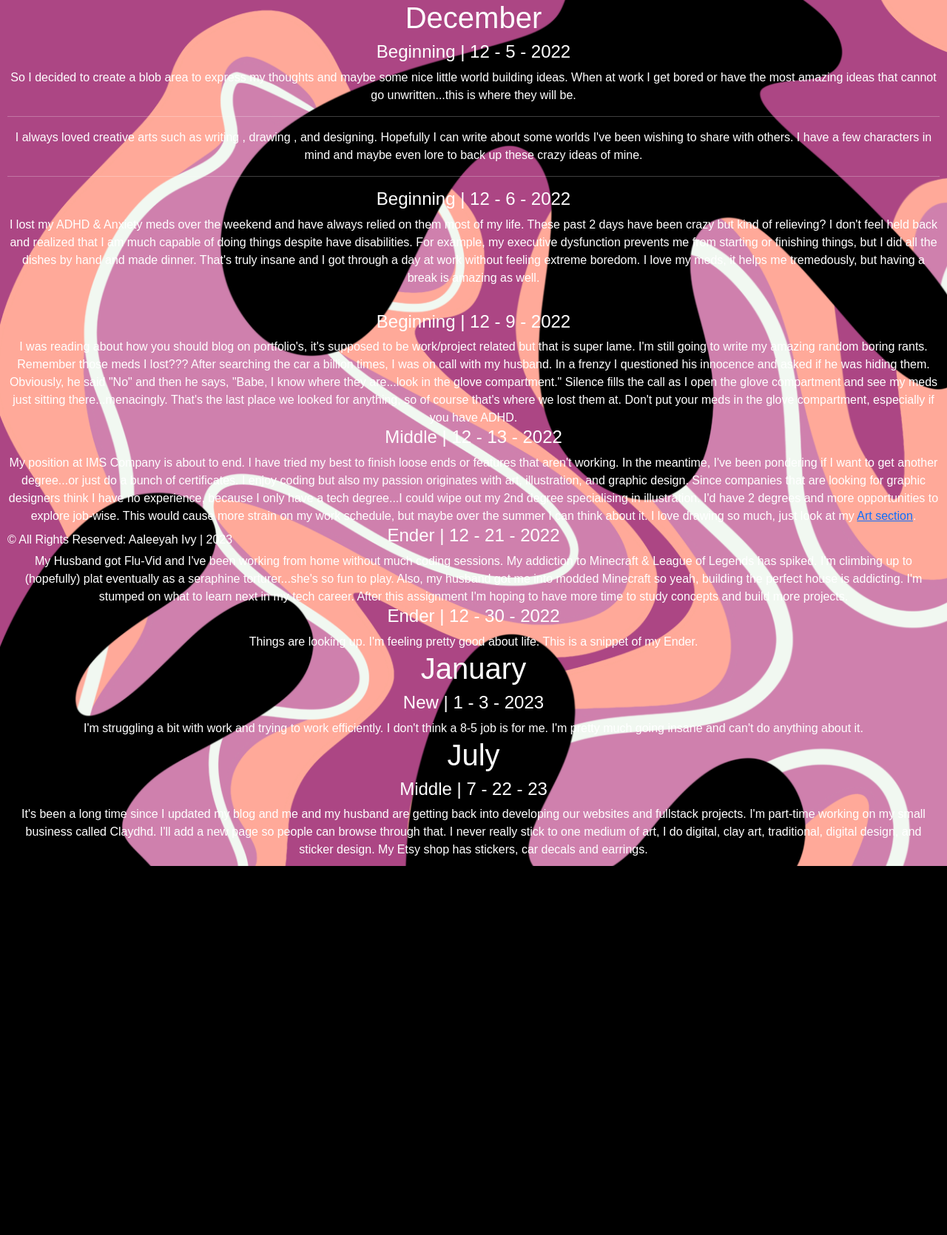
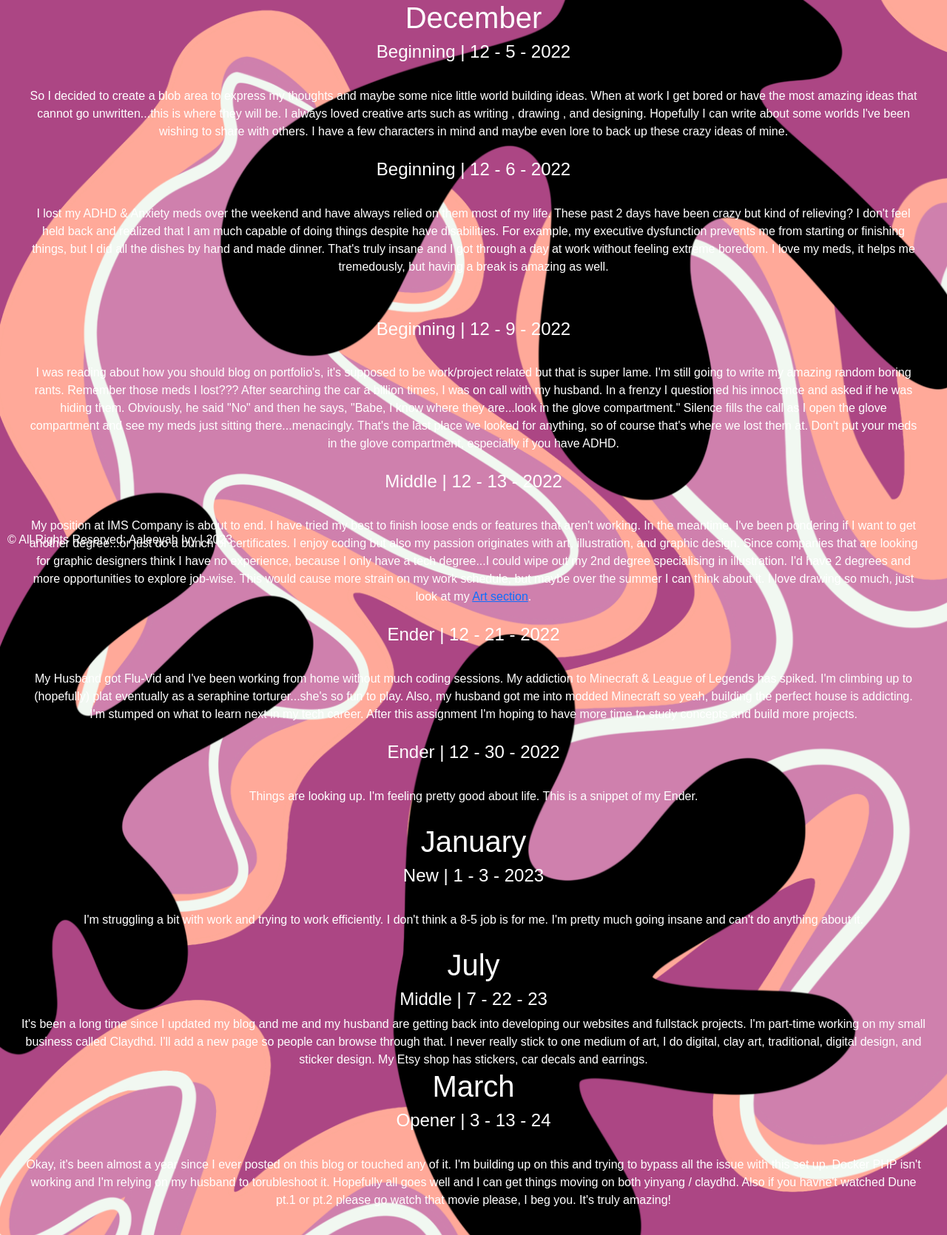
Before and after one commit to AaleeyahIvy/Portfolio, a PHP site: page /blog.html in a window 1280 px wide. Shown: the part 58-1728 px from the top of the page at 74% size. Before the commit the page ends 1229 px from the top, so only its background shows below. Run offline with PHP 8.4, Linux system fonts and the light colour scheme; some libraries are stand-ins or nearby versions.

Commit message:
blog updated
Added new entries to blog area, need to change this infrastructure because its bad.

```diff
--- a/Project/pages/blog.html
+++ b/Project/pages/blog.html
@@ -36,9 +36,9 @@
             <h1 class="header">December</h1>
             <h4>Beginning | 12 - 5 - 2022</h4>
             <div class="post">So I decided to create a blob area to express my thoughts and maybe some nice little world building ideas.
-                When at work I get bored or have the most amazing ideas that cannot go unwritten...this is where they will be. <hr>
+                When at work I get bored or have the most amazing ideas that cannot go unwritten...this is where they will be.
                 I always loved creative arts such as writing , drawing , and designing. Hopefully I can write about some worlds I've been wishing to share with others.
-                I have a few characters in mind and maybe even lore to back up these crazy ideas of mine. <hr>
+                I have a few characters in mind and maybe even lore to back up these crazy ideas of mine.
             </div>
             <h4>Beginning | 12 - 6 - 2022</h4>
             <div class="post">I lost my ADHD & Anxiety meds over the weekend and have always relied on them most of my life. These past 2 days have been crazy but kind of relieving?
@@ -75,6 +75,12 @@
             I'm part-time working on my small business called Claydhd. I'll add a new page so people can browse through that. I never really stick to one medium of art,
             I do digital, clay art, traditional, digital design, and sticker design. My Etsy shop has stickers, car decals and earrings.
         </div>
+        <h1>March</h1>
+        <h4>Opener | 3 - 13 - 24</h4>
+        <div class="post"> Okay, it's been almost a year since I ever posted on this blog or touched any of it. I'm building up on this and trying to bypass
+            all the issue with this set up. Docker PHP isn't working and I'm relying on my husband to torubleshoot it. Hopefully all goes well and I can get things moving on both yinyang / claydhd.
+            Also if you havne't watched Dune pt.1 or pt.2 please go watch that movie please, I beg you.  It's truly amazing!
+        </div>
         </div>
 
     </body>
--- a/Project/pages/style/mystylesheet.css
+++ b/Project/pages/style/mystylesheet.css
@@ -168,3 +168,7 @@ footer{
   position: fixed;
   bottom: 0px;
 }
+.post{
+  margin: 15px;
+  padding:10px;
+}
```
